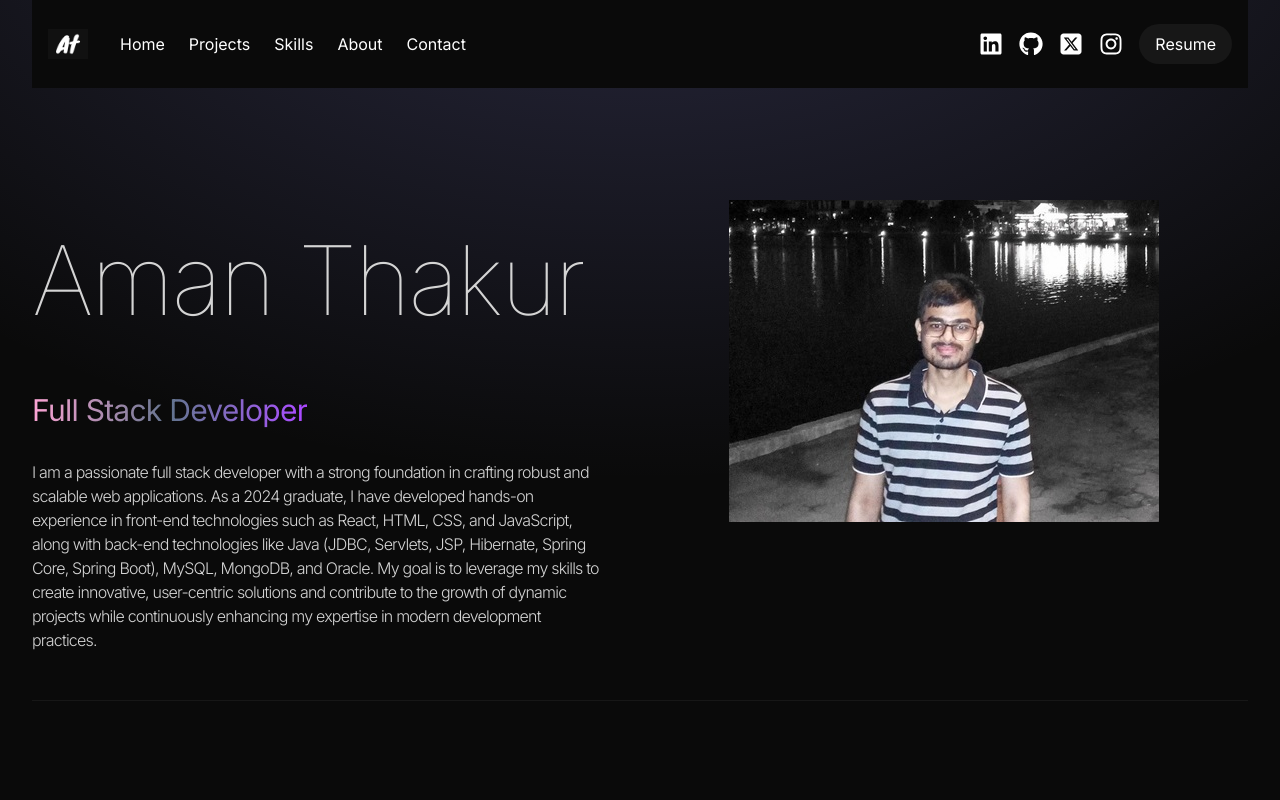
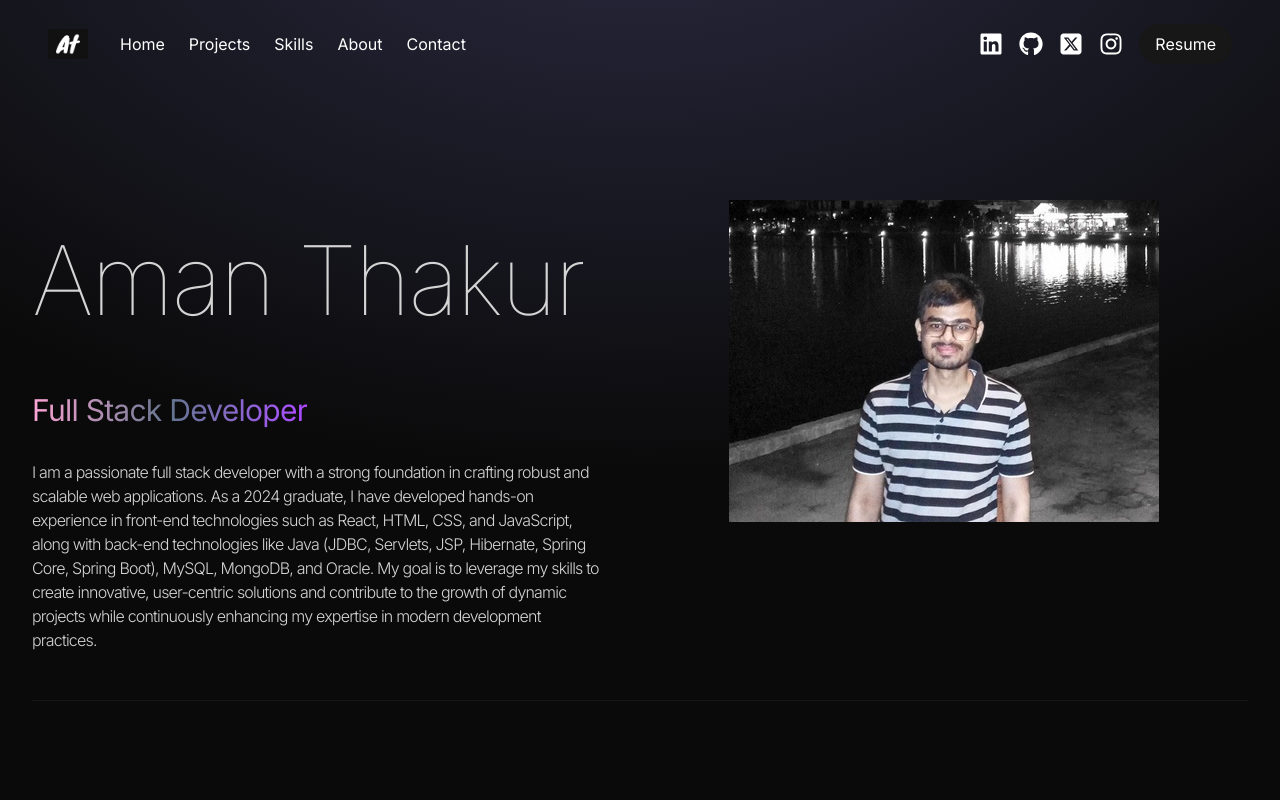
Before and after one commit to Gunnerx7/myportfolio, a React (Vite) app: page / in a window 1280 px wide. Shown: the top 800 px of the page. Built offline with nearby package versions, Linux system fonts and the light colour scheme.

Commit message:
Update Navbar.jsx

```diff
--- a/src/components/Navbar.jsx
+++ b/src/components/Navbar.jsx
@@ -11,7 +11,7 @@ const Navbar = () => {
   };
 
   return (
-    <nav className="sticky top-0 z-50 flex flex-col md:flex-row items-center justify-between py-6 px-4 bg-neutral-950 bg-opacity-80 backdrop-blur mb-20">
+   <nav className="sticky mb-20 flex flex-col md:flex-row items-center justify-between py-6 px-4">
       <div className="flex items-center gap-4">
         <img
           className="w-10 cursor-pointer"
```
